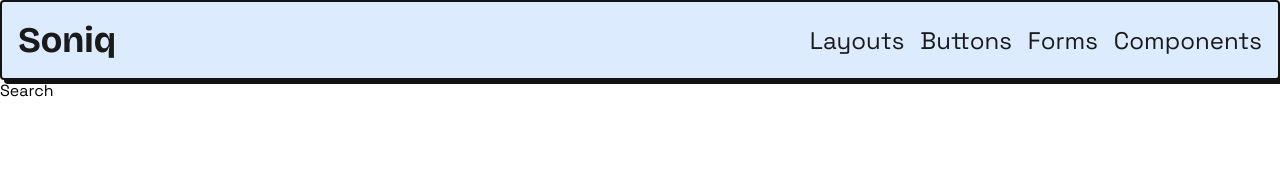
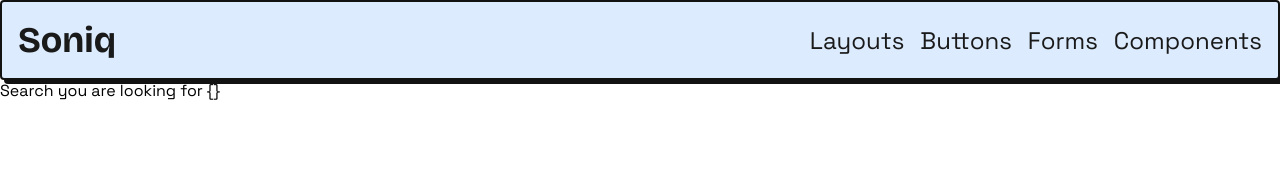
Before and after one commit to yusef-codes10/soniq, a Vue app: page /search in a window 1280 px wide. Shown: the top 170 px of the page. Built offline with nearby package versions, Linux system fonts and the light colour scheme.

Commit message:
getting the query?

```diff
--- a/src/views/SearchView.vue
+++ b/src/views/SearchView.vue
@@ -7,10 +7,12 @@ const route = useRoute()
 const searchQuery = computed(() => {
   return route.query.q?.toLowerCase() || ''
 })
+
+console.log(searchQuery)
 </script>
 
 <template>
-  <div class="search">Search</div>
+  <div class="search">Search you are looking for {{ $route.query }}</div>
 </template>
 
 <style scoped>
```
